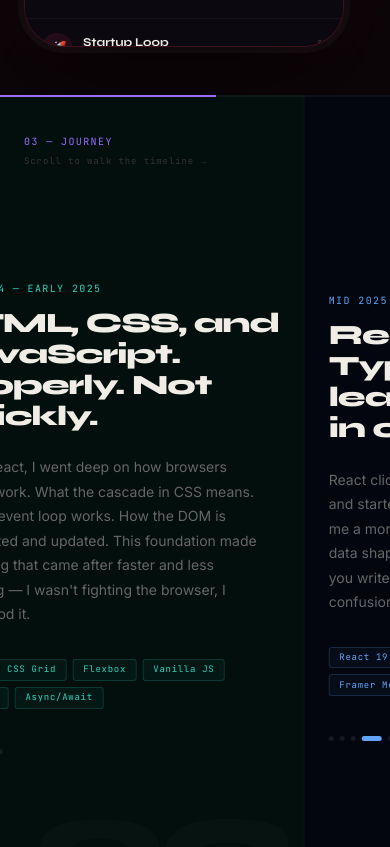
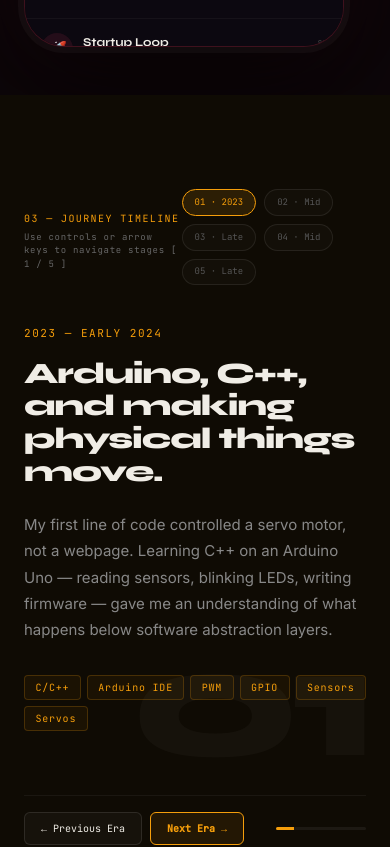
Before and after one commit to AabhasKatiyar/AabhasKatiyar-Portfolio, a React (Vite) app: page / in a window 390 px wide. Shown: the part 3100-3947 px from the top of the page. Built offline with nearby package versions, Linux system fonts and the light colour scheme.

Commit message:
fix: redesign Journey into responsive interactive timeline deck to eliminate Lenis sticky scroll overflow bug

```diff
--- a/src/components/sections/Journey.tsx
+++ b/src/components/sections/Journey.tsx
@@ -1,5 +1,5 @@
-import { useRef } from 'react';
-import { motion, useScroll, useTransform } from 'framer-motion';
+import { useState, useEffect } from 'react';
+import { motion, AnimatePresence } from 'framer-motion';
 
 interface Stage {
   num: string;
@@ -15,8 +15,8 @@ const STAGES: Stage[] = [
   {
     num: '01',
     period: '2023 — Early 2024',
-    heading: 'Arduino, C++, and making things move.',
-    body: 'My first line of code controlled a servo motor, not a webpage. Learning C++ on an Arduino Uno — reading sensors, blinking LEDs, writing firmware — gave me something most web developers don\'t have: an understanding of what happens below the abstraction layers.',
+    heading: 'Arduino, C++, and making physical things move.',
+    body: 'My first line of code controlled a servo motor, not a webpage. Learning C++ on an Arduino Uno — reading sensors, blinking LEDs, writing firmware — gave me an understanding of what happens below software abstraction layers.',
     tech: ['C/C++', 'Arduino IDE', 'PWM', 'GPIO', 'Sensors', 'Servos'],
     accent: '#f59e0b',
     bgTint: '#0f0b04',
@@ -24,8 +24,8 @@ const STAGES: Stage[] = [
   {
     num: '02',
     period: 'Mid 2024',
-    heading: 'ESP32, SoftAP, and a car I drove from my phone.',
-    body: 'The ESP32 WiFi car project was the first time I built a complete system: a microcontroller serving an HTTP endpoint, controlling DC motors through an L298N driver via PWM. My phone was the client. The car was the server response. It taught me client–server architecture before I knew what that meant.',
+    heading: 'ESP32, SoftAP, and a car driven from a browser.',
+    body: 'The ESP32 WiFi car project was the first complete system I built: a microcontroller serving an HTTP endpoint, controlling DC motors through an L298N driver via PWM. My phone was the client. The car was the server response.',
     tech: ['ESP32', 'SoftAP', 'HTTP Server', 'L298N', 'DC Motors', 'PWM Control'],
     accent: '#fb923c',
     bgTint: '#0f0903',
@@ -33,8 +33,8 @@ const STAGES: Stage[] = [
   {
     num: '03',
     period: 'Late 2024 — Early 2025',
-    heading: 'HTML, CSS, and JavaScript. Properly. Not quickly.',
-    body: 'Before React, I went deep on how browsers actually work. What the cascade in CSS means. How the event loop works. How the DOM is constructed and updated. This foundation made everything that came after faster and less confusing — I wasn\'t fighting the browser, I understood it.',
+    heading: 'HTML, CSS, and JavaScript. From the ground up.',
+    body: 'Before jumping into frameworks, I went deep on how browsers actually render web pages — the CSS cascade, the JavaScript event loop, and DOM node construction. This foundation made React intuitive and predictable.',
     tech: ['HTML5', 'CSS Grid', 'Flexbox', 'Vanilla JS', 'DOM APIs', 'Async/Await'],
     accent: '#2dd4bf',
     bgTint: '#030f0d',
@@ -42,8 +42,8 @@ const STAGES: Stage[] = [
   {
     num: '04',
     period: 'Mid 2025',
-    heading: 'React, TypeScript, and learning to think in components.',
-    body: 'React clicked when I stopped thinking about pages and started thinking about state. TypeScript made me a more careful engineer — having to name your data shapes forces you to think about them before you write the code. Vite replaced webpack confusion with actual speed.',
+    heading: 'React, TypeScript, and modern component architecture.',
+    body: 'React clicked when I started thinking in declarative state instead of imperative DOM updates. TypeScript added strict type safety for data schemas. Vite replaced slow bundlers with instant hot module replacement.',
     tech: ['React 19', 'TypeScript', 'Vite', 'Tailwind CSS', 'Framer Motion', 'ESLint'],
     accent: '#60a5fa',
     bgTint: '#03060f',
@@ -51,8 +51,8 @@ const STAGES: Stage[] = [
   {
     num: '05',
     period: 'Late 2025 — Now',
-    heading: 'Supabase, PostgreSQL, and two live products.',
-    body: 'GymLane and Yappr are real products I built from zero — backend, auth, database schema, Row Level Security, and deployment. I learned more from shipping these two apps than from any tutorial. The hard parts were real: multi-tenant isolation, realtime subscriptions, optimistic UI. This is where I am now.',
+    heading: 'Supabase, PostgreSQL RLS, and two live SaaS products.',
+    body: 'GymLane and Yappr are live applications built from zero — relational database schemas, Row Level Security multi-tenant isolation, real-time WebSocket streams, and production deployment on Cloudflare Pages.',
     tech: ['Supabase', 'PostgreSQL', 'Row Level Security', 'Supabase Auth', 'Cloudflare Pages', 'Git'],
     accent: '#c8ff00',
     bgTint: '#070f03',
@@ -60,75 +60,85 @@ const STAGES: Stage[] = [
 ];
 
 export const Journey = () => {
-  const containerRef = useRef<HTMLDivElement>(null);
+  const [activeIdx, setActiveIdx] = useState(0);
 
-  const { scrollYProgress } = useScroll({
-    target: containerRef,
-    offset: ['start start', 'end end'],
-  });
+  const stage = STAGES[activeIdx];
 
-  // Translate 5 stages horizontally: 0% → -80% of the 500vw strip
-  const x = useTransform(scrollYProgress, [0, 1], ['0%', '-80%']);
-  const progressWidth = useTransform(scrollYProgress, [0, 1], ['0%', '100%']);
+  const handleNext = () => setActiveIdx((i) => (i + 1) % STAGES.length);
+  const handlePrev = () => setActiveIdx((i) => (i - 1 + STAGES.length) % STAGES.length);
+
+  useEffect(() => {
+    const handleKeyDown = (e: KeyboardEvent) => {
+      if (e.key === 'ArrowRight') handleNext();
+      if (e.key === 'ArrowLeft') handlePrev();
+    };
+    window.addEventListener('keydown', handleKeyDown);
+    return () => window.removeEventListener('keydown', handleKeyDown);
+  }, []);
 
   return (
-    <div ref={containerRef} id="journey" style={{ height: '400vh', position: 'relative' }}>
-      {/* Sticky viewport */}
-      <div style={{ position: 'sticky', top: 0, height: '100svh', overflow: 'hidden', background: '#07070f' }}>
-
-        {/* Progress bar */}
-        <div style={{ position: 'absolute', top: 0, left: 0, right: 0, height: 2, background: 'rgba(255,255,255,0.04)', zIndex: 10 }}>
-          <motion.div
-            style={{ height: '100%', background: '#9b6dff', width: progressWidth }}
-          />
-        </div>
-
-        {/* Section label — fixed upper-left */}
-        <div style={{ position: 'absolute', top: 'clamp(2rem, 4vw, 3.5rem)', left: 'clamp(1.5rem, 4vw, 3.5rem)', zIndex: 10 }}>
-          <span style={{ fontFamily: 'JetBrains Mono, monospace', fontSize: '0.625rem', letterSpacing: '0.14em', textTransform: 'uppercase', color: '#9b6dff' }}>
-            03 — Journey
+    <section
+      id="journey"
+      style={{
+        minHeight: '100svh',
+        background: stage.bgTint,
+        transition: 'background 0.5s ease',
+        padding: 'clamp(3rem, 6vw, 6rem) clamp(1.5rem, 6vw, 7rem)',
+        position: 'relative',
+        display: 'flex',
+        flexDirection: 'column',
+        justifyContent: 'center',
+        overflow: 'hidden',
+      }}
+    >
+      {/* Top Header Row */}
+      <div style={{ display: 'flex', justifyContent: 'space-between', alignItems: 'center', marginBottom: '2.5rem' }}>
+        <div>
+          <span style={{ fontFamily: 'JetBrains Mono, monospace', fontSize: '0.625rem', letterSpacing: '0.14em', textTransform: 'uppercase', color: stage.accent, transition: 'color 0.4s' }}>
+            03 — Journey Timeline
           </span>
-          <div style={{ marginTop: '0.25rem', fontFamily: 'JetBrains Mono, monospace', fontSize: '0.5625rem', color: '#333', letterSpacing: '0.1em' }}>
-            Scroll to walk the timeline →
+          <div style={{ fontFamily: 'JetBrains Mono, monospace', fontSize: '0.5625rem', color: '#666', letterSpacing: '0.08em', marginTop: '0.2rem' }}>
+            Use controls or arrow keys to navigate stages [ {activeIdx + 1} / {STAGES.length} ]
           </div>
         </div>
 
-        {/* Horizontal strip */}
-        <motion.div
+        {/* Timeline Node Selector Pills */}
+        <div style={{ display: 'flex', gap: '0.5rem', flexWrap: 'wrap' }}>
+          {STAGES.map((s, idx) => (
+            <button
+              key={s.num}
+              onClick={() => setActiveIdx(idx)}
               style={{
-            display: 'flex',
-            width: `${STAGES.length * 100}vw`,
-            height: '100%',
-            x,
+                fontFamily: 'JetBrains Mono, monospace',
+                fontSize: '0.5625rem',
+                padding: '0.35rem 0.75rem',
+                borderRadius: 999,
+                border: idx === activeIdx ? `1px solid ${s.accent}` : '1px solid rgba(255,255,255,0.08)',
+                background: idx === activeIdx ? `${s.accent}20` : 'rgba(255,255,255,0.02)',
+                color: idx === activeIdx ? s.accent : '#555',
+                cursor: 'pointer',
+                transition: 'all 0.25s',
               }}
             >
-          {STAGES.map((stage, i) => (
-            <div
-              key={i}
-              style={{
-                width: '100vw',
-                height: '100%',
-                flexShrink: 0,
-                background: stage.bgTint,
-                display: 'flex',
-                flexDirection: 'column',
-                justifyContent: 'center',
-                padding: 'clamp(2rem, 6vw, 6rem) clamp(1.5rem, 6vw, 7rem)',
-                position: 'relative',
-                borderRight: i < STAGES.length - 1 ? '1px solid rgba(255,255,255,0.04)' : 'none',
-              }}
-            >
-              {/* Stage number — giant, decorative */}
+              {s.num} · {s.period.split(' ')[0]}
+            </button>
+          ))}
+        </div>
+      </div>
+
+      {/* Main Active Stage Deck */}
+      <div style={{ position: 'relative', minHeight: 380, display: 'flex', alignItems: 'center' }}>
+        {/* Giant Background Number */}
         <div
           aria-hidden
           style={{
             position: 'absolute',
-                  right: 'clamp(1rem, 4vw, 4rem)',
-                  bottom: '2rem',
+            right: 0,
+            bottom: -20,
             fontFamily: 'Syne, sans-serif',
             fontWeight: 800,
-                  fontSize: 'clamp(8rem, 20vw, 22rem)',
-                  color: 'rgba(255,255,255,0.02)',
+            fontSize: 'clamp(10rem, 24vw, 24rem)',
+            color: 'rgba(255,255,255,0.03)',
             letterSpacing: '-0.06em',
             lineHeight: 1,
             userSelect: 'none',
@@ -138,17 +148,25 @@ export const Journey = () => {
           {stage.num}
         </div>
 
-              {/* Content */}
-              <div style={{ position: 'relative', zIndex: 1, maxWidth: 640 }}>
+        {/* Stage Content Card */}
+        <AnimatePresence mode="wait">
+          <motion.div
+            key={stage.num}
+            initial={{ opacity: 0, x: 30 }}
+            animate={{ opacity: 1, x: 0 }}
+            exit={{ opacity: 0, x: -30 }}
+            transition={{ duration: 0.45, ease: [0.16, 1, 0.3, 1] as const }}
+            style={{ position: 'relative', zIndex: 2, maxWidth: 720 }}
+          >
             <span
               style={{
                 fontFamily: 'JetBrains Mono, monospace',
-                    fontSize: '0.625rem',
+                fontSize: '0.6875rem',
                 letterSpacing: '0.14em',
                 textTransform: 'uppercase',
                 color: stage.accent,
                 display: 'block',
-                    marginBottom: '0.75rem',
+                marginBottom: '1rem',
               }}
             >
               {stage.period}
@@ -158,7 +176,7 @@ export const Journey = () => {
               style={{
                 fontFamily: 'Syne, sans-serif',
                 fontWeight: 800,
-                    fontSize: 'clamp(1.75rem, 3.5vw, 3.5rem)',
+                fontSize: 'clamp(1.85rem, 4vw, 3.75rem)',
                 letterSpacing: '-0.035em',
                 lineHeight: 1.1,
                 color: '#f0ede6',
@@ -170,57 +188,85 @@ export const Journey = () => {
 
             <p
               style={{
-                    fontSize: 'clamp(0.875rem, 1.1vw, 1rem)',
-                    color: '#666',
+                fontSize: 'clamp(0.9375rem, 1.2vw, 1.0625rem)',
+                color: '#888',
                 lineHeight: 1.75,
                 marginBottom: '2rem',
-                    maxWidth: '52ch',
+                maxWidth: '54ch',
               }}
             >
               {stage.body}
             </p>
 
-                {/* Tech tags */}
-                <div style={{ display: 'flex', flexWrap: 'wrap', gap: '0.375rem' }}>
+            {/* Tech Tags */}
+            <div style={{ display: 'flex', flexWrap: 'wrap', gap: '0.375rem', marginBottom: '2rem' }}>
               {stage.tech.map((t) => (
                 <span
                   key={t}
                   style={{
                     fontFamily: 'JetBrains Mono, monospace',
-                        fontSize: '0.5625rem',
+                    fontSize: '0.625rem',
                     letterSpacing: '0.08em',
-                        padding: '0.2rem 0.6rem',
-                        borderRadius: 3,
-                        border: `1px solid ${stage.accent}30`,
+                    padding: '0.25rem 0.65rem',
+                    borderRadius: 4,
+                    border: `1px solid ${stage.accent}35`,
                     color: stage.accent,
-                        background: `${stage.accent}0a`,
+                    background: `${stage.accent}0d`,
                   }}
                 >
                   {t}
                 </span>
               ))}
             </div>
+          </motion.div>
+        </AnimatePresence>
+      </div>
 
-                {/* Stage indicator dots */}
-                <div style={{ display: 'flex', gap: '0.375rem', marginTop: '2.5rem' }}>
-                  {STAGES.map((_, idx) => (
-                    <div
-                      key={idx}
+      {/* Navigation Controls Row */}
+      <div style={{ display: 'flex', justifyContent: 'space-between', alignItems: 'center', marginTop: '2rem', paddingTop: '1rem', borderTop: '1px solid rgba(255,255,255,0.05)' }}>
+        <div style={{ display: 'flex', gap: '0.5rem' }}>
+          <button
+            onClick={handlePrev}
             style={{
-                        width: idx === i ? 20 : 5,
-                        height: 5,
-                        borderRadius: 999,
-                        background: idx === i ? stage.accent : 'rgba(255,255,255,0.08)',
-                        transition: 'width 0.3s, background 0.3s',
+              padding: '0.5rem 1rem',
+              borderRadius: 6,
+              border: '1px solid rgba(255,255,255,0.1)',
+              background: 'rgba(255,255,255,0.03)',
+              color: '#f0ede6',
+              fontFamily: 'JetBrains Mono, monospace',
+              fontSize: '0.625rem',
+              cursor: 'pointer',
             }}
+          >
+            ← Previous Era
+          </button>
+          <button
+            onClick={handleNext}
+            style={{
+              padding: '0.5rem 1rem',
+              borderRadius: 6,
+              border: `1px solid ${stage.accent}`,
+              background: `${stage.accent}15`,
+              color: stage.accent,
+              fontFamily: 'JetBrains Mono, monospace',
+              fontSize: '0.625rem',
+              cursor: 'pointer',
+              fontWeight: 600,
+            }}
+          >
+            Next Era →
+          </button>
+        </div>
+
+        {/* Progress Bar */}
+        <div style={{ flex: 1, maxWidth: 200, height: 3, background: 'rgba(255,255,255,0.06)', borderRadius: 999, overflow: 'hidden', marginLeft: '2rem' }}>
+          <motion.div
+            animate={{ width: `${((activeIdx + 1) / STAGES.length) * 100}%`, background: stage.accent }}
+            transition={{ duration: 0.3 }}
+            style={{ height: '100%' }}
           />
-                  ))}
         </div>
       </div>
-            </div>
-          ))}
-        </motion.div>
-      </div>
-    </div>
+    </section>
   );
 };
```
Lines whose indentation alone changed are shown as unchanged.
